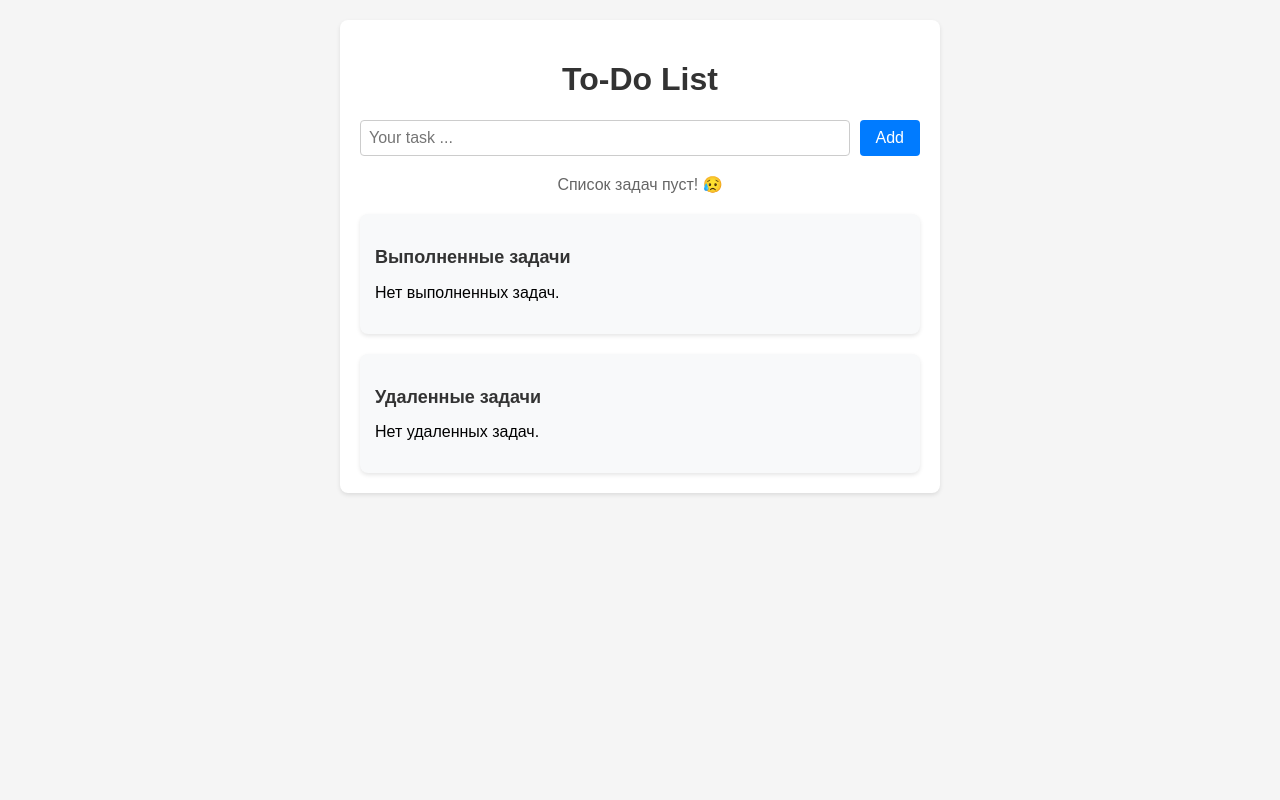
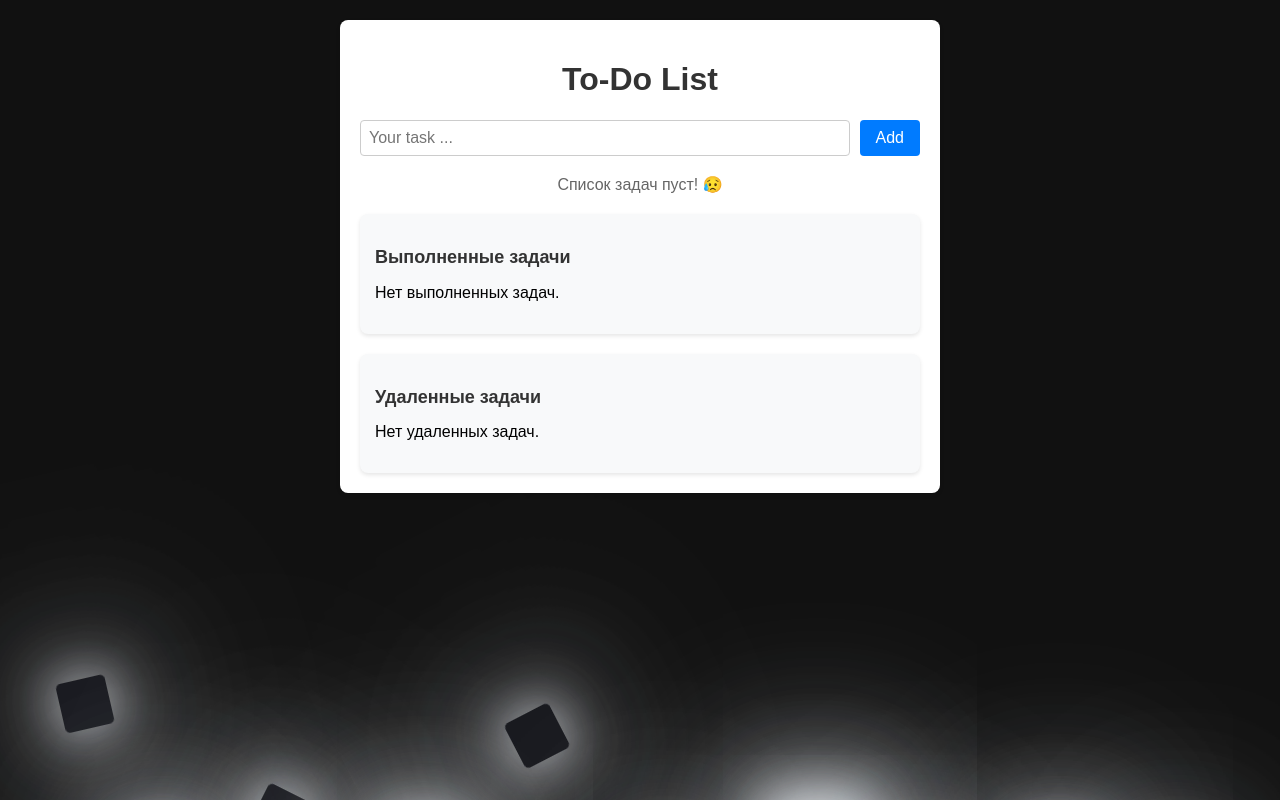
Before and after one commit to DenysHV1/to-do-list, a React (Vite) app: page / in a window 1280 px wide. Built offline with nearby package versions, Linux system fonts and the light colour scheme.

Commit message:
задний фон

```diff
--- a/index.html
+++ b/index.html
@@ -1,5 +1,6 @@
 <!doctype html>
 <html lang="en">
+
 <head>
   <meta charset="UTF-8" />
   <link rel="icon" type="image/svg+xml" href="/vite.svg" />
@@ -7,8 +8,10 @@
   <title>To do list</title>
   <link rel="manifest" href="/manifest.json" /> <!-- Исправленный путь -->
 </head>
+
 <body>
   <div id="root"></div>
   <script type="module" src="/src/main.jsx"></script>
 </body>
+
 </html>
--- a/src/App.jsx
+++ b/src/App.jsx
@@ -1,4 +1,5 @@
 import { useEffect, useState } from "react";
+import Background from "./components/Background/Background";
 import FormTask from "./components/FormTask/FormTask";
 import TaskList from "./components/TaskList/TaskList";
 import DeletedTasks from "./components/DeletedTasks/DeletedTasks";
@@ -81,6 +82,7 @@ function App() {
 
   return (
     <div className="app">
+      <Background />
       <h1>To-Do List</h1>
       <FormTask getTask={getTask} />
       <div className="tasks-container">
--- /dev/null
+++ b/src/components/Background/Background.jsx
@@ -0,0 +1,10 @@
+import styles from './Background.module.css';
+
+function Background() {
+    return (
+        <div className={styles.wrapper}>
+            <span></span><span></span><span></span><span></span><span></span><span></span><span></span><span></span><span></span><span></span>
+        </div>
+    )
+}
+export default Background;
--- /dev/null
+++ b/src/components/Background/Background.module.css
@@ -0,0 +1,90 @@
+.wrapper span {
+    position: fixed;
+    bottom: -100px;
+    height: 50px;
+    width: 50px;
+    border-radius: 5px;
+    z-index: -1;
+    background-color: #18191f;
+    box-shadow: 0 0 50px #d9dde2,
+        0 0 100px #d9dde2,
+        0 0 150px #d9dde2,
+        0 0 200px #d9dde2;
+    animation: animate 20s linear infinite;
+
+}
+
+.wrapper span:nth-child(1) {
+    left: 60px;
+    animation-delay: 1.2s;
+}
+
+.wrapper span:nth-child(2) {
+    left: 10%;
+    animation-delay: 6s;
+    width: 70px;
+    height: 70px;
+}
+
+.wrapper span:nth-child(3) {
+    left: 20%;
+    animation-delay: 4s;
+}
+
+.wrapper span:nth-child(4) {
+    left: 30%;
+    animation-delay: 10s;
+    width: 80px;
+    height: 80px;
+}
+
+.wrapper span:nth-child(5) {
+    left: 40%;
+    animation-delay: 2s;
+}
+
+.wrapper span:nth-child(6) {
+    left: 50%;
+    animation-delay: 14s;
+}
+
+.wrapper span:nth-child(7) {
+    left: 60%;
+    animation-delay: 12s;
+    width: 100px;
+    height: 100px;
+}
+
+.wrapper span:nth-child(8) {
+    left: 70%;
+    animation-delay: 16s;
+}
+
+.wrapper span:nth-child(9) {
+    left: 80%;
+    animation-delay: 12s;
+    width: 70px;
+    height: 70px;
+}
+
+.wrapper span:nth-child(10) {
+    left: 90%;
+    animation-delay: 8s;
+}
+
+@keyframes animate {
+    0% {
+        transform: translateY(0);
+        opacity: 1;
+    }
+
+    80% {
+
+        opacity: 0.7;
+    }
+
+    100% {
+        transform: translateY(-800px) rotate(360deg);
+        opacity: 0;
+    }
+}
--- a/src/index.css
+++ b/src/index.css
@@ -1,9 +1,11 @@
 body {
   font-family: Arial, sans-serif;
-    background-color: #f5f5f5;
+  background-color: #111;
   margin: 0;
   padding: 20px;
+  height: 100vh;
 }
+
 
 .app {
   max-width: 600px;
```
Lines whose indentation alone changed are shown as unchanged.
